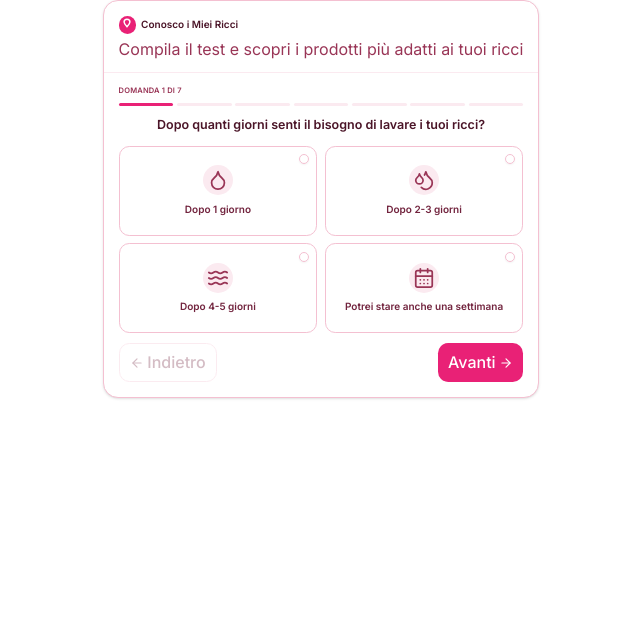
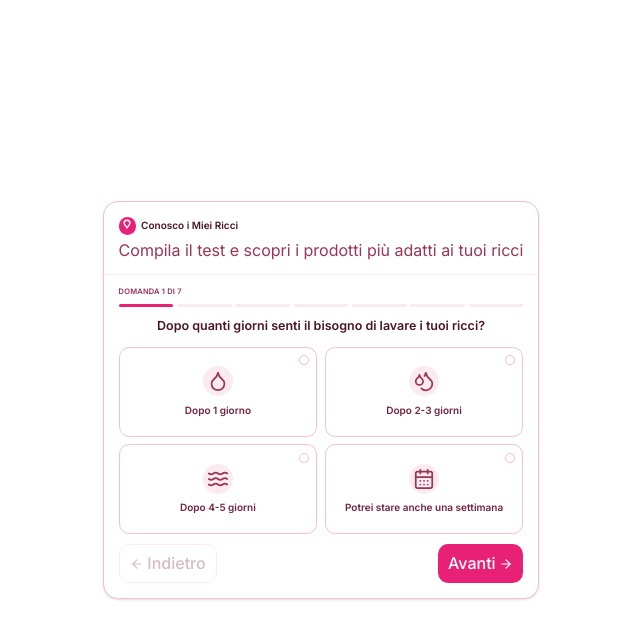
Before and after one commit to HugoOrielso/frontend-ricciaTest, a React (Vite) app: page / in a window 1280 px wide. Shown: the top 638 px of the page, without its empty margins (319-959 px from the left). Built offline with nearby package versions, Linux system fonts and the light colour scheme.

Commit message:
centrando test

```diff
--- a/src/components/TestForm.tsx
+++ b/src/components/TestForm.tsx
@@ -266,7 +266,7 @@
     }
 
     return (
-        <div className="min-h-screen w-full flex items-start justify-center">
+        <div className="min-h-screen w-full flex items-center justify-center">
             <div className="flex flex-col gap-2">
                 {reply.length === 0 && (
                     <form
```
